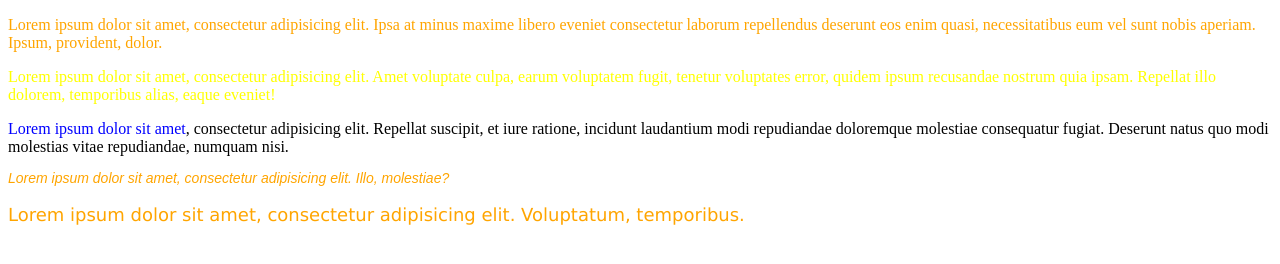
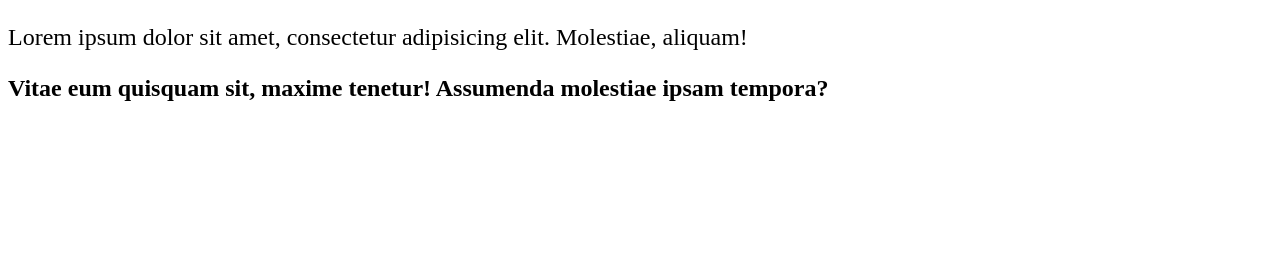
Before and after one commit to Serg12345/css, a plain HTML site: page index.html in a window 1280 px wide. Drawn offline with Linux system fonts and the light colour scheme.

Commit message:
Свойство font-weight (толщина шрифта)

```diff
--- a/css/style.css
+++ b/css/style.css
@@ -1,21 +1,10 @@
-/* Комментарий */
-p {
-	color: orange;
+body {
+	font-size: 24px;
 }
-p.text {
-	color: yellow;
+/* Свойство font-weight (толщина текста) */
+p.first {
+	font-weight: normal;
 }
-section span {
-	color: blue;
+p.second {
+	font-weight: bold;
 }
-/* Свойство font-family (шрифт элемента), font-size (размер шрифта), font-style */
-p.arial {
-	font-family: arial;
-	font-size: 14px;
-	font-style: italic;
-}
-p.verdana {
-	font-family: verdana;
-	font-size: 18px;
-	font-style: normal;
-}
--- a/index.html
+++ b/index.html
@@ -6,12 +6,7 @@
 	<link rel="stylesheet" type="text/css" href="css/style.css">
 </head>
 <body>
-<p>Lorem ipsum dolor sit amet, consectetur adipisicing elit. Ipsa at minus maxime libero eveniet consectetur laborum repellendus deserunt eos enim quasi, necessitatibus eum vel sunt nobis aperiam. Ipsum, provident, dolor.</p>
-<p class="text">Lorem ipsum dolor sit amet, consectetur adipisicing elit. Amet voluptate culpa, earum voluptatem fugit, tenetur voluptates error, quidem ipsum recusandae nostrum quia ipsam. Repellat illo dolorem, temporibus alias, eaque eveniet!</p>
-<section><span>Lorem ipsum dolor sit amet</span>, consectetur adipisicing elit. Repellat suscipit, et iure ratione, incidunt laudantium modi repudiandae doloremque molestiae consequatur fugiat. Deserunt natus quo modi molestias vitae repudiandae, numquam nisi.</section>
-
-<!-- Свойство font-family -->
-<p class="arial">Lorem ipsum dolor sit amet, consectetur adipisicing elit. Illo, molestiae?</p>
-<p class="verdana">Lorem ipsum dolor sit amet, consectetur adipisicing elit. Voluptatum, temporibus.</p>
+<p class="first">Lorem ipsum dolor sit amet, consectetur adipisicing elit. Molestiae, aliquam!</p>
+<p class="second">Vitae eum quisquam sit, maxime tenetur! Assumenda molestiae ipsam tempora?</p>
 </body>
 </html>
```
